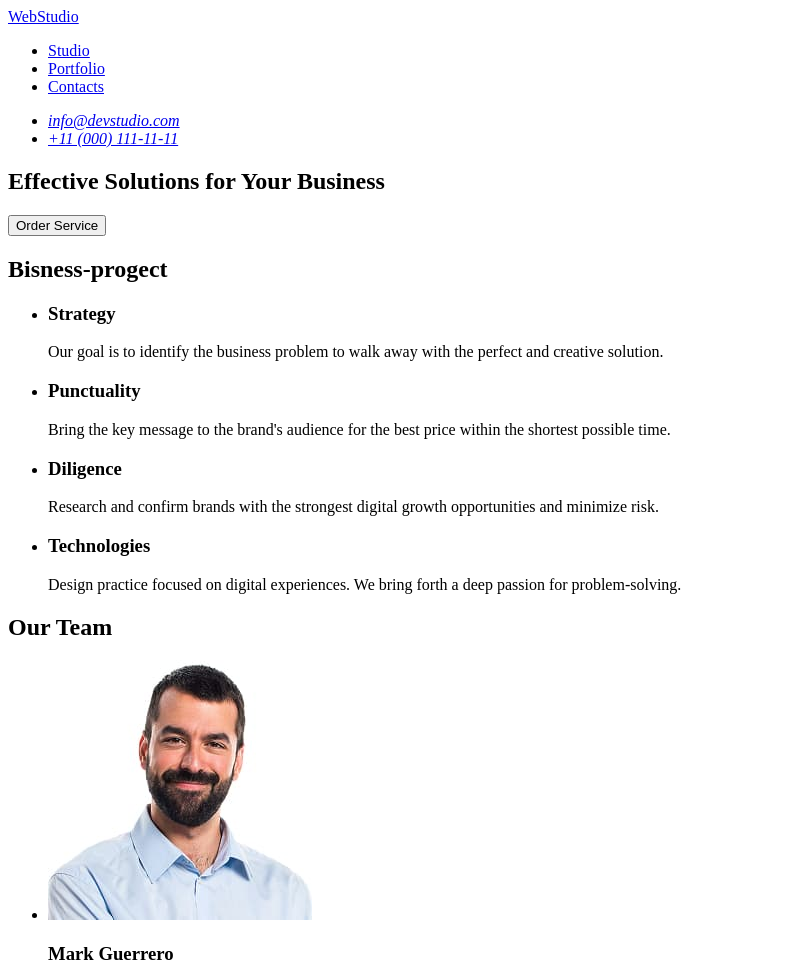
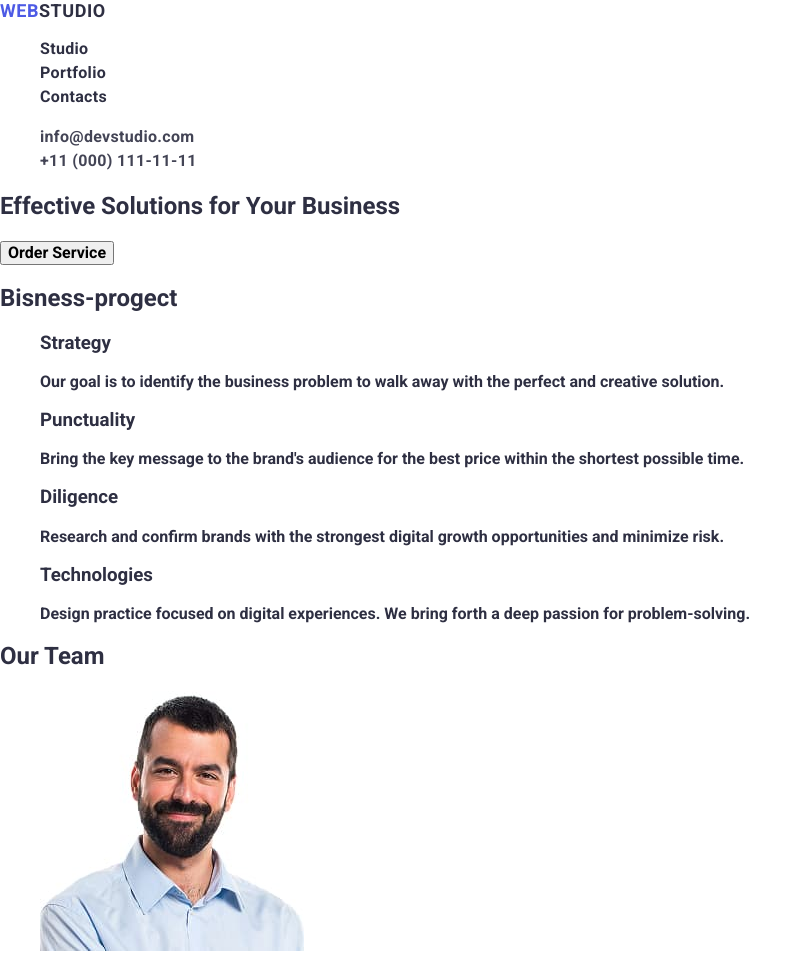
Before and after one commit to realisticsergio/goit-markup-hw-02, a plain HTML site: page index.html in a window 1280 px wide. Shown: the top 968 px of the page, without its empty margins (0-812 px from the left). Drawn offline with nearby package versions, Linux system fonts and the light colour scheme.

Commit message:
fixed:css end html file

```diff
--- a/css/styles.css
+++ b/css/styles.css
@@ -0,0 +1,62 @@
+/*font-family: "Roboto", sans-serif;*/
+/*font-family: "Raleway", sans-serif;*/
+
+body {
+    font-family: "Roboto", sans-serif;
+    color: #2E2F42;
+    background-color: #fff;
+}
+
+ul,ol
+{
+    list-style-type: none;
+}
+
+a {
+    text-decoration: none;
+}
+.logo {
+    font-weight: 700;
+        font-size: 18px;
+        line-height: 117%;
+        letter-spacing: 0.03em;
+        text-transform: uppercase;
+        color: #4d5ae5;
+}
+.header-logo .logo-part {
+   color: #2E2F42;
+}
+.footer-logo .logo-part {
+    color: #f4f4fd;
+}
+
+.nav-link {
+    font-weight: 500;
+        font-size: 16px;
+        line-height: 150%;
+        letter-spacing: 0.02em;
+        color: #2E2F42;
+}
+
+.nav-link:hover,
+.nav-link:focus {
+   color:  #404bbf;
+}
+.Contacts {
+    font-style: normal
+}
+.Contacts-link {
+        font-size: 16px;
+        line-height: 150%;
+        letter-spacing: 0.02em;
+        color: #434455;
+}
+.nav-link:hover,
+.nav-link:focus,
+.Contacts-link:hover,
+.Contacts-link:focus {
+    color :#404bbf;
+}
+.footer-page {
+    background-color: #2E2F42;
+}
--- a/index.html
+++ b/index.html
@@ -5,24 +5,36 @@
     <meta charset="UTF-8">
     <meta name="viewport" content="width=device-width, initial-scale=1.0">
     <title>WebStudio</title>
-    <link rel="stylesheet" href="./css/styles.css" />
+
+<link rel="stylesheet" href="https://cdnjs.cloudflare.com/ajax/libs/modern-normalize/3.0.1/modern-normalize.min.css"
+    integrity="sha512-q6WgHqiHlKyOqslT/lgBgodhd03Wp4BEqKeW6nNtlOY4quzyG3VoQKFrieaCeSnuVseNKRGpGeDU3qPmabCANg=="
+    crossorigin="anonymous" referrerpolicy="no-referrer" />
+
+    <link rel="preconnect" href="https://fonts.googleapis.com">
+    <link rel="preconnect" href="https://fonts.gstatic.com" crossorigin>
+    <link href="https://fonts.googleapis.com/css2?family=Raleway:wght@700&family=Roboto:wght@700&display=swap"
+        rel="stylesheet">
+
+        <link rel="stylesheet" href="./css/styles.css" />
 </head>
 
 <body>
     <!-- #region zagolovok -->
-    <header>
-        <nav>
-            <a href="./index.html">WebStudio</a>
-            <ul>
-                <li><a href="#studio">Studio</a></li>
-                <li><a href="#portfolio">Portfolio</a></li>
-                <li><a href="#contacts">Contacts</a></li>
+    <header class="page-header">
+        <nav class="header-nav">
+            <a class="logo header-logo" href="-/index.html">Web<span class="logo-part">Studio</span></a>
+            <ul class="nav-list">
+                <li class="nav-item"><a class="nav-link" href="./index.html">Studio</a></li>
+                <li class="nav-item"><a class="nav-link" href="#portfolio">Portfolio</a></li>
+                <li class="nav-item"><a class="nav-link" href="#contacts">Contacts</a></li>
             </ul>
         </nav>
-        <address>
-            <ul>
-                <li><a href="mailto:info@devstudio.com">info@devstudio.com</a></li>
-                <li><a href="tel:+110001111111">+11 (000) 111-11-11</a></li>
+        <address class="Contacts">
+            <ul class="Contacts-list">
+                <li class="Contacts-items"><a class="Contacts-link"
+                    href="mailto:info@devstudio.com">info@devstudio.com</a></li>
+                <li class="Contacts-items"><a class="Contacts-link"
+                    href="tel:+110001111111">+11 (000) 111-11-11</a></li>
             </ul>
         </address>
     </header>
@@ -104,42 +116,49 @@
          <h2>Our Portfolio</h2>
              <ul>
                 <li>
-                     <img src="./images/Our Portfolio/Banking-App.jpg" width="360" height="300" alt="Banking App">
+                     <img src="./images/Our Portfolio/Banking-App.jpg"
+                     width="360" height="300"
+                     alt="Banking App">
                      <h3>Banking App</h3>
                      <p>App</p>
                 </li>
                 <li>
-                     <img src="./images/Our Portfolio/Cashless-Payment.jpg" width="360" height="300" alt="Cashless Payment">
+                     <img src="./images/Our Portfolio/Cashless-Payment.jpg"
+                     width="360" height="300" alt="Cashless Payment">
                      <h3>Cashless Payment</h3>
                      <p>Marketing</p>
                 </li>
                 <li>
-                     <img src="./images/Our Portfolio/Meditaion-App.jpg" width="360" height="300" alt="Meditaion App">
+                     <img src="./images/Our Portfolio/Meditaion-App.jpg" width="360"
+                     height="300" alt="Meditaion App">
                      <h3>Meditaion App</h3>
                      <p>App</p>
                 </li>
                 <li>
-                    <img src="./images/Our Portfolio/Taxi-Service.jpg" width="360" height="300" alt="Taxi Service">
+                    <img src="./images/Our Portfolio/Taxi-Service.jpg"
+                    width="360" height="300" alt="Taxi Service">
                     <h3>Taxi Service</h3>
                     <p></p>
                 </li>
                 <li>
-                    <img src="./images/Our Portfolio/Screen-Illustrations.jpg" width="360" height="300" alt="Screen Illustrations">
+                    <img src="./images/Our Portfolio/Screen-Illustrations.jpg"
+                    width="360" height="300" alt="Screen Illustrations">
                     <h3>Screen Illustrations</h3>
                     <p>Design</p>
                     </li>
                 <li>
-                    <img src="./images/Our Portfolio/Online-Courses.jpg" width="360" height="300" alt="Online Courses">
+                    <img src="./images/Our Portfolio/Online-Courses.jpg"
+                    width="360"
+                    height="300" alt="Online Courses">
                     <h3>Online Courses</h3>
                     <p>Marketing</p>
-                    </li>
-                <li>
+                </li>
     </ul>
 </section>
     </main>
 <!--#footter-->
-    <footer>
-        <a href="./index.html">WebStudio</a>
+    <footer class="footer-page">
+        <a class="logo footer-logo" href="./index.html">Web<span class="logo-part">Studio</span></a>
         <p>Increase the flow of customers and sales for your business with digital
             marketing & growth solutions.</p>
     </footer>
```
